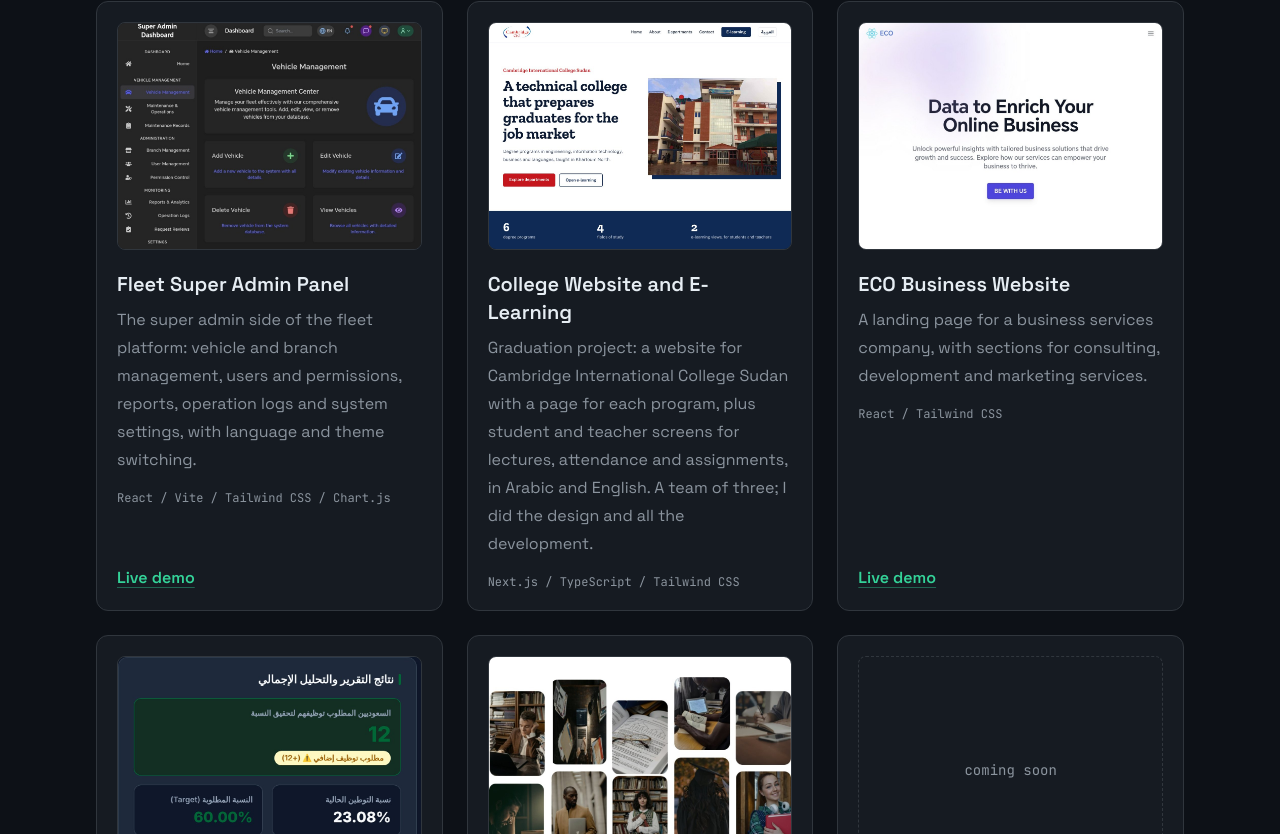
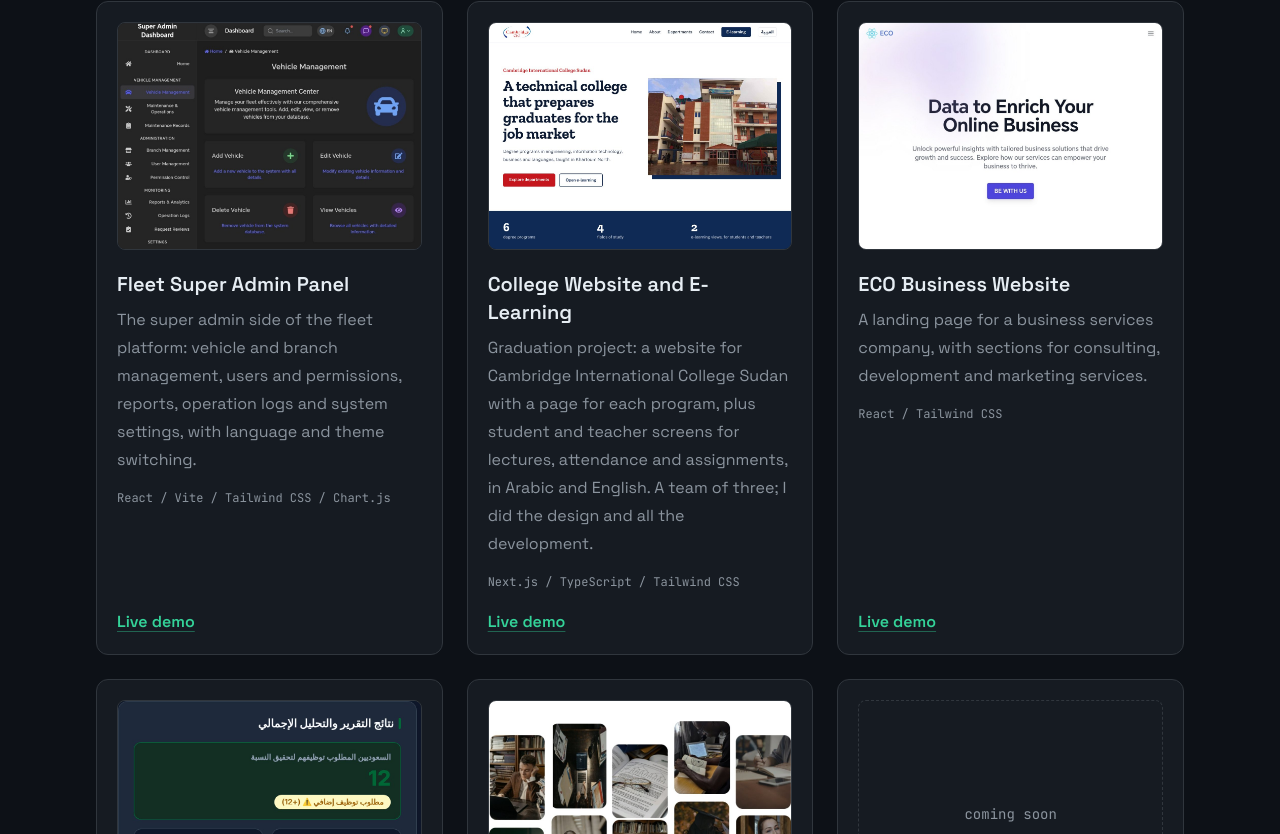
Before and after one commit to Mu21stafa23/personal-website, a Next.js app: page / in a window 1280 px wide. Shown: the part 5134-5968 px from the top of the page. Built offline with nearby package versions, Linux system fonts and the light colour scheme.

Commit message:
Projects: link the college project to its live site
Also add the live site address to the README.

Co-Authored-By: Claude Opus 5.5 <noreply@anthropic.com>
Claude-Session: https://claude.ai/code/session_01TkRPnwSefusrgepjoER5a5

```diff
--- a/app/components/Projects.tsx
+++ b/app/components/Projects.tsx
@@ -60,6 +60,7 @@ const projects: Project[] = [
       'Graduation project: a website for Cambridge International College Sudan with a page for each program, plus student and teacher screens for lectures, attendance and assignments, in Arabic and English. A team of three; I did the design and all the development.',
     stack: ['Next.js', 'TypeScript', 'Tailwind CSS'],
     image: '/projects/college-website.jpg',
+    demo: 'https://cic-sudan-graduation-project.vercel.app',
   },
   {
     name: 'ECO Business Website',
```
Also changed, not shown: 1 other file (tests, documents, lock files or other folders).
